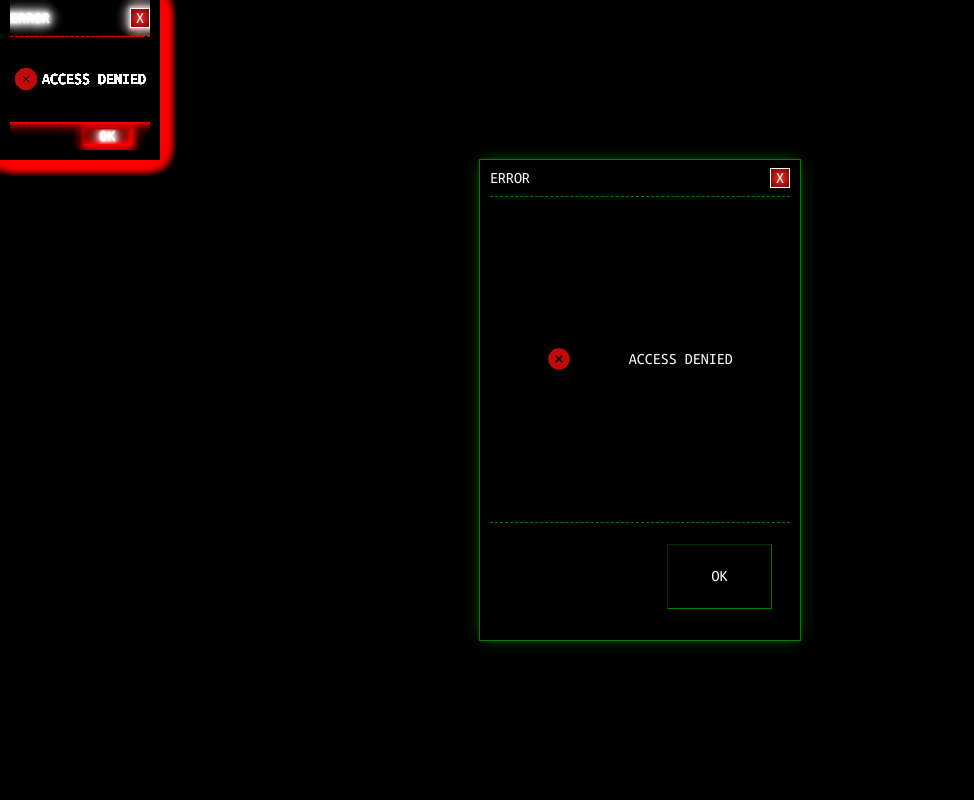
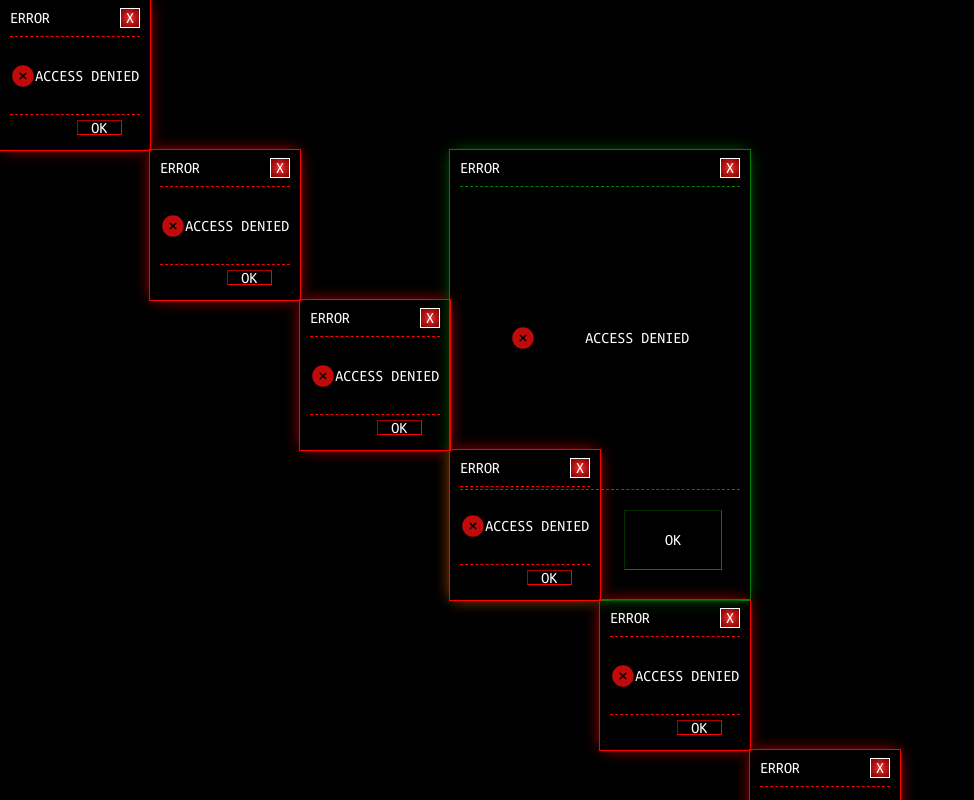
Before and after one commit to pdLeal/portfolioVwn, a React (Vite) app: page /denied in a window 1280 px wide. Shown: the whole page, without its empty margins (0-974 px from the left). Built offline with nearby package versions, Linux system fonts and the light colour scheme.

Commit message:
pre-reStart

```diff
--- a/src/pages/denied/Denied.jsx
+++ b/src/pages/denied/Denied.jsx
@@ -63,15 +63,12 @@ function Denied() {
   useEffect(() => { // Posiciona as msg de erro na grid
     const maxOfErrors = numOfColumns * numOfRows;
     const newErros = []
-
-    for (let i = 1; i <= maxOfErrors; i++) {
-      if (i == 1) {
     // Determinam o local da primeira msg de erro como o centro da janela
     const column = numOfColumns % 2 == 0 ? `${numOfColumns / 2} / span 2` : `${Math.floor(numOfColumns / 2)} / span 3`;
     const row = numOfRows % 2 == 0 ? `${numOfRows / 2} / span 2` : `${Math.floor(numOfRows / 2)} / span 3`;
 
     newErros.push({
-          id: i,
+      id: 1,
       title: 'error',
       msg: 'access denied',
       color: 'green',
@@ -79,17 +76,18 @@ function Denied() {
       areaRow: row,
     });
 
-      } else {
+    for (let i = 1; i <= maxOfErrors; i++) {
+
         newErros.push({
-          id: i,
+          id: i + 1,
           title: 'error',
           msg: 'access denied',
           color: 'red',
-          areaColumn: '1',
-          areaRow: '1',
+          areaColumn: i,
+          areaRow: i,
         });
 
-      }
+
 
       setTestArr(newErros);
     }
```
Lines whose indentation alone changed are shown as unchanged.
